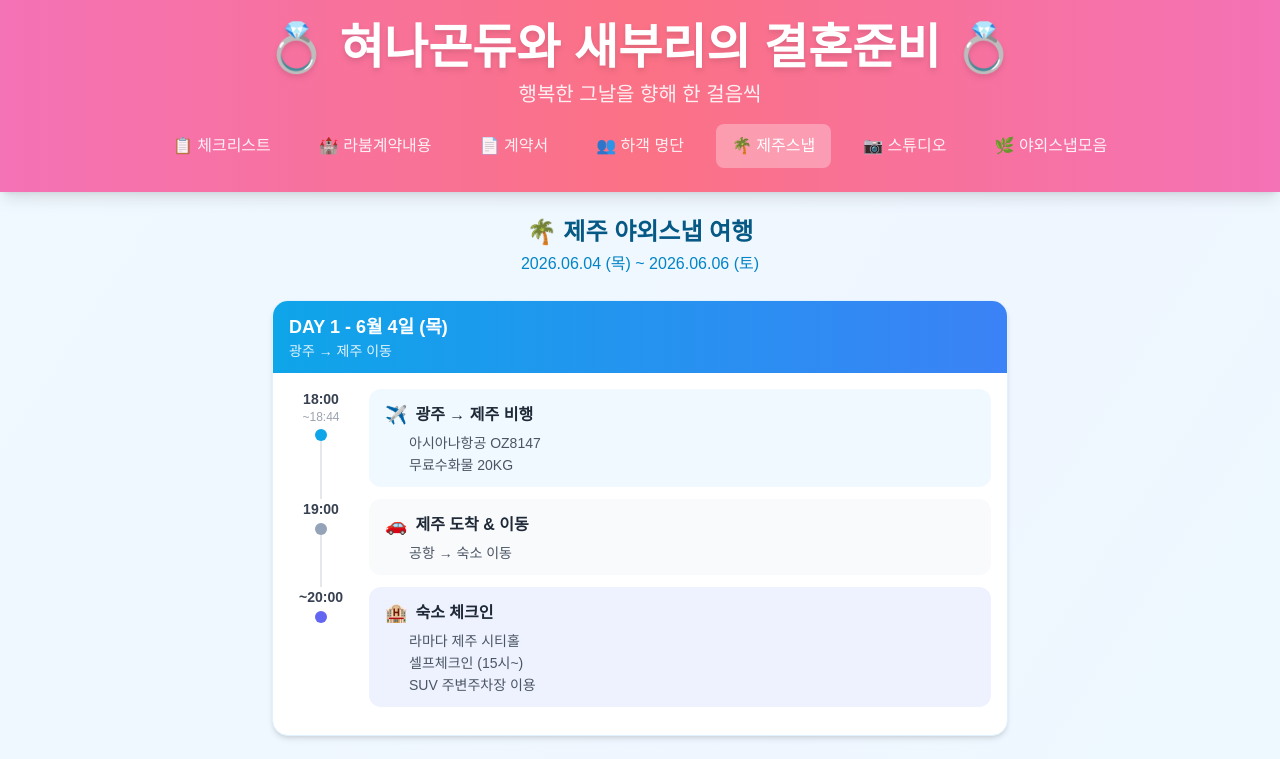
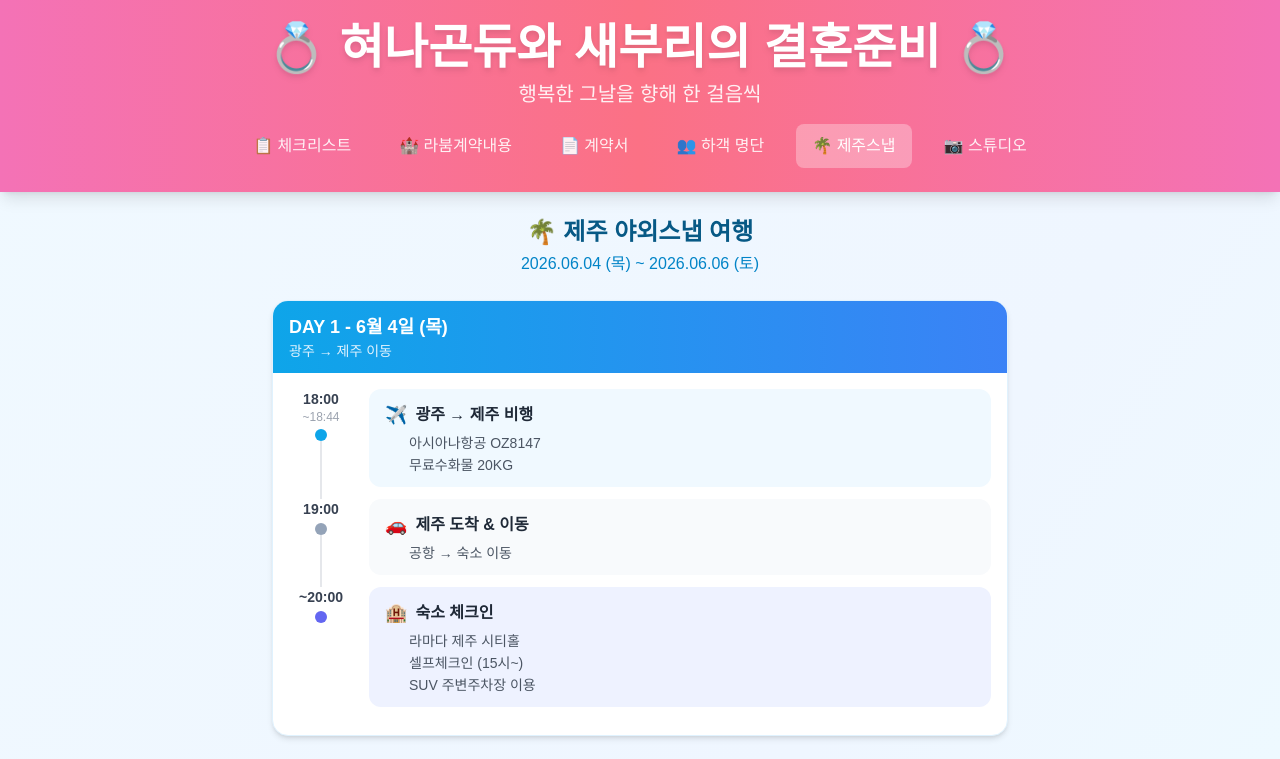
Before and after one commit to 91ko/wedding, a Next.js app: page /jeju-snap in a window 1280 px wide. Shown: the top 759 px of the page. Built offline with nearby package versions, Linux system fonts and the light colour scheme.

Commit message:
Revert "feat: 야외스냅모음 PDF 뷰어 탭 추가"
This reverts commit 15ecf6e3c91ccabd4abbc62df6eca67a1591e824.

```diff
--- a/app/outdoor-snap/page.tsx
+++ /dev/null
@@ -1,27 +0,0 @@
-"use client";
-
-import Header from "@/components/Header";
-
-export default function OutdoorSnapPage() {
-  return (
-    <div className="min-h-screen bg-gradient-to-br from-emerald-50 via-teal-50 to-green-50">
-      <Header />
-      <main className="container mx-auto px-3 sm:px-4 py-4 sm:py-6 max-w-4xl">
-        <div className="bg-white rounded-2xl shadow-lg overflow-hidden">
-          <div className="bg-gradient-to-r from-emerald-400 to-teal-400 px-4 sm:px-6 py-3 sm:py-4">
-            <h2 className="text-lg sm:text-2xl font-bold text-white">
-              🌿 야외스냅 모음
-            </h2>
-          </div>
-          <div className="w-full" style={{ height: "calc(100vh - 220px)" }}>
-            <iframe
-              src="/야외스냅모음.pdf"
-              className="w-full h-full border-0"
-              title="야외스냅 모음"
-            />
-          </div>
-        </div>
-      </main>
-    </div>
-  );
-}
--- a/components/Header.tsx
+++ b/components/Header.tsx
@@ -78,16 +78,6 @@ export default function Header() {
           >
             📷 스튜디오
           </Link>
-          <Link
-            href="/outdoor-snap"
-            className={`px-3 py-2.5 sm:px-4 sm:py-2 rounded-lg font-medium transition text-sm sm:text-base min-h-[44px] flex items-center justify-center ${
-              pathname === "/outdoor-snap"
-                ? "bg-white/30 text-white"
-                : "hover:bg-white/20 text-white/90 active:bg-white/25"
-            }`}
-          >
-            🌿 야외스냅모음
-          </Link>
         </nav>
       </div>
     </header>
```
Also changed, not shown: 1 other file (tests, documents, lock files or other folders).
